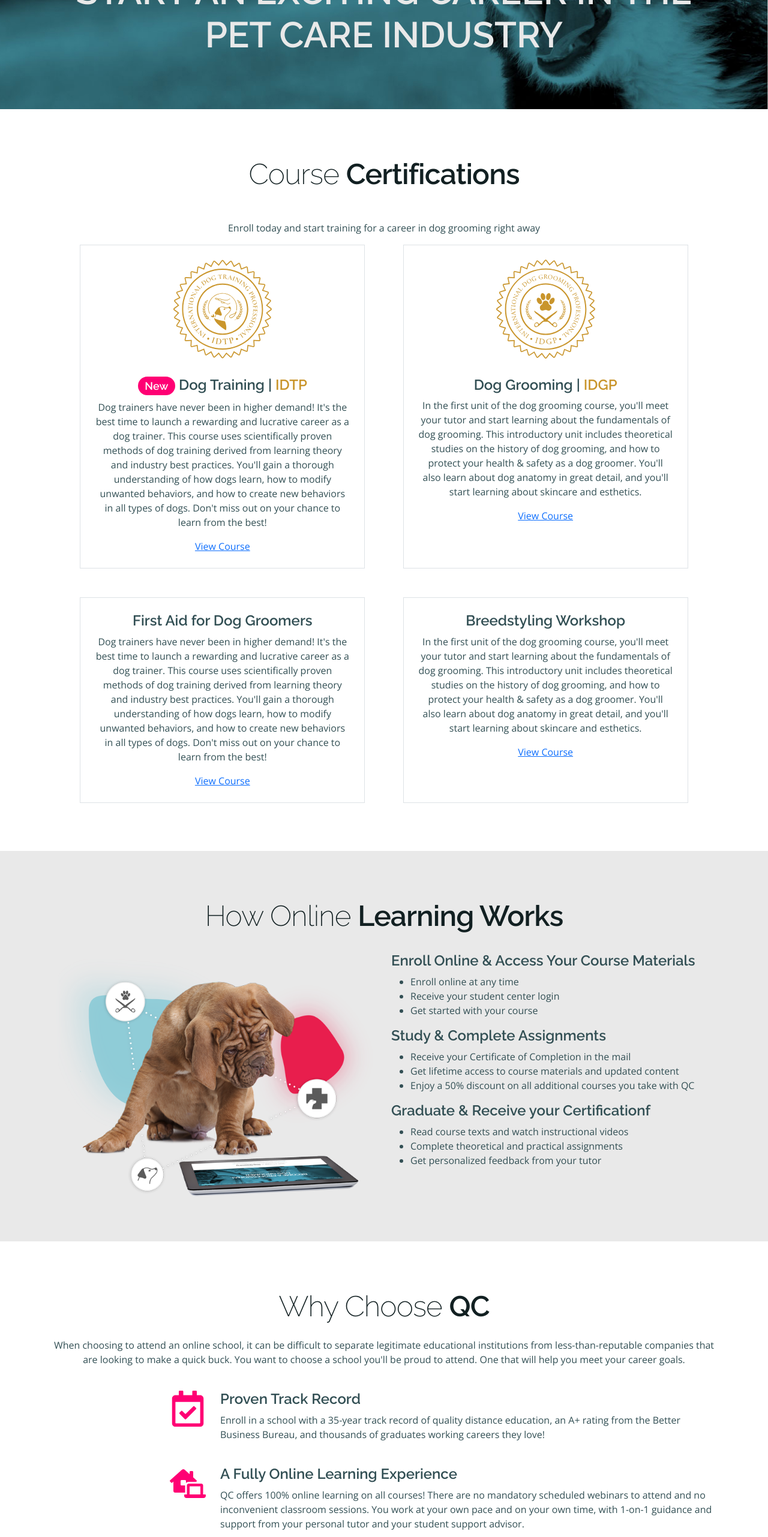
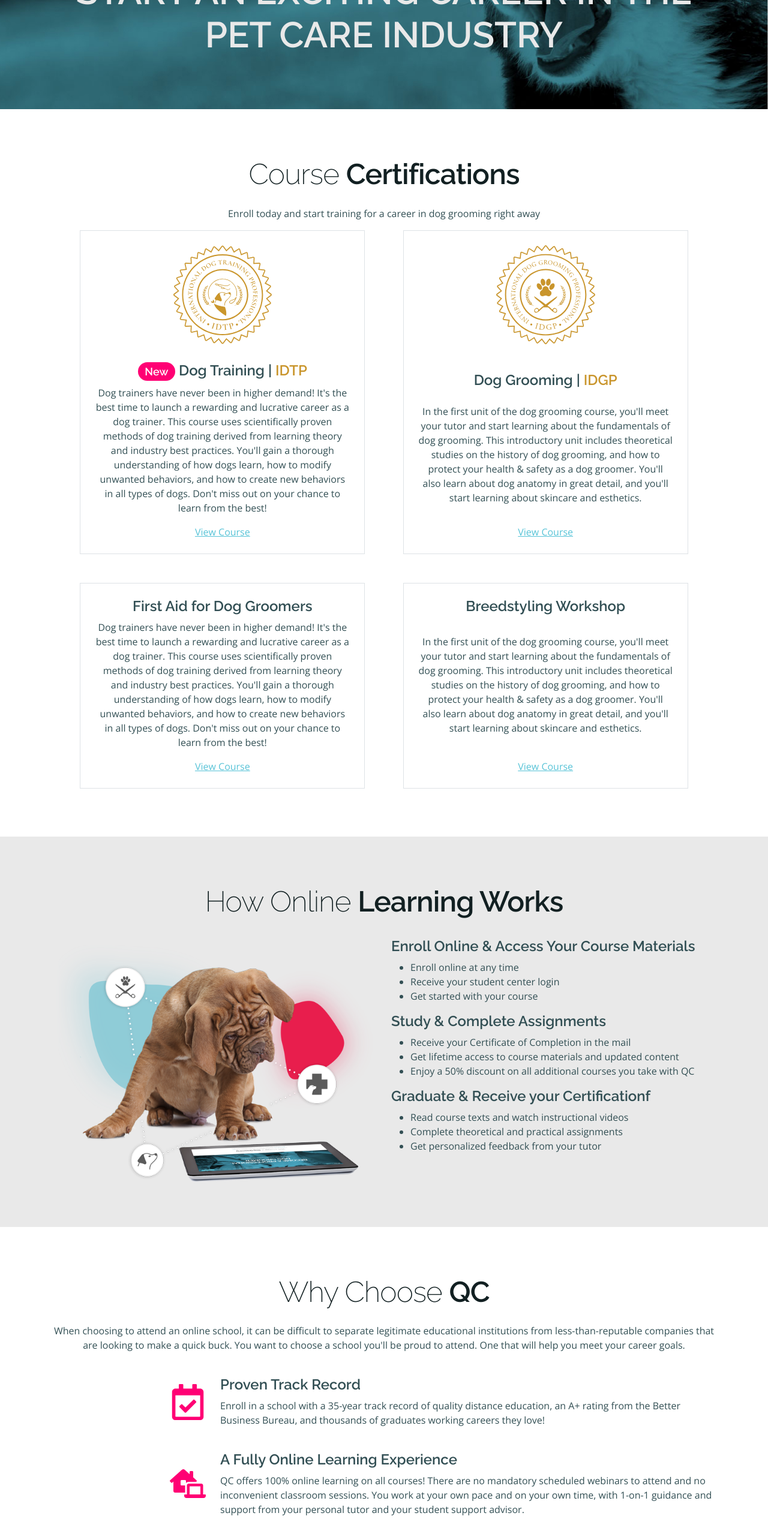
Before and after one commit to QCCareerSchool-Org/www.qcpetstudies.com, a Next.js app: page / in a window 1280 px wide. Shown: the part 234-2797 px from the top of the page at 60% size. Built offline with nearby package versions, Linux system fonts and the light colour scheme; no server answers.

Commit message:
- updated home page code

```diff
--- a/src/pages/index.tsx
+++ b/src/pages/index.tsx
@@ -14,8 +14,6 @@ const goldenColorFont = {
   color: '#C9952C',
 };
 const Home: NextPage = () => {
-
-  const enrollUrl = 'https://enroll.qcpetstudies.com?c[]=dg';
 
   return (
     <DefaultLayout>
@@ -34,36 +32,36 @@ const Home: NextPage = () => {
 
       <section>
         <div className="container text-center">
-          <h2 className="mb-5">Course <strong>Certifications</strong></h2>
+          <h2 className="mb-4">Course <strong>Certifications</strong></h2>
           <p>Enroll today and start training for a career in dog grooming right away</p>
           <div className="row justify-content-evenly mb-5">
-            <div className="col-12 col-lg-5 mb-5 mb-lg-0 border p-4">
+            <div className="col-10 col-lg-5 mb-5 mb-lg-0 border p-4 d-flex flex-column justify-content-between">
               <div className="mb-4">
                 <Image src={IDTPCertificationGold} width={165} height={165} alt="21-Day Money-Back Guarantee" />
               </div>
               <h3><Badge pill bg="secondary">New</Badge> Dog Training | <span style={goldenColorFont}>IDTP</span></h3>
               <p>Dog trainers have never been in higher demand! It&apos;s the best time to launch a rewarding and lucrative career as a dog trainer. This course uses scientifically proven methods of dog training derived from learning theory and industry best practices. You&apos;ll gain a thorough understanding of how dogs learn, how to modify unwanted behaviors, and how to create new behaviors in all types of dogs. Don&apos;t miss out on your chance to learn from the best!</p>
-              <Link href="#"><a className="">View Course</a></Link>
+              <Link href="#"><a className="link-primary">View Course</a></Link>
             </div>
-            <div className="col-12 col-lg-5 border p-4">
+            <div className="col-10 col-lg-5 border p-4 d-flex flex-column justify-content-between">
               <div className="mb-4">
                 <Image src={IDGPCertificationGold} width={165} height={165} alt="1-Year Money-Back Guarantee" />
               </div>
               <h3>Dog Grooming | <span style={goldenColorFont}>IDGP</span> </h3>
               <p>In the first unit of the dog grooming course, you&apos;ll meet your tutor and start learning about the fundamentals of dog grooming. This introductory unit includes theoretical studies on the history of dog grooming, and how to protect your health &amp; safety as a dog groomer. You&apos;ll also learn about dog anatomy in great detail, and you&apos;ll start learning about skincare and esthetics.</p>
-              <Link href="#"><a className="">View Course</a></Link>
+              <Link href="#"><a className="link-primary">View Course</a></Link>
             </div>
           </div>
           <div className="row justify-content-evenly">
-            <div className="col-12 col-lg-5 mb-5 mb-lg-0 border p-4">
+            <div className="col-10 col-lg-5 mb-5 mb-lg-0 border p-4  d-flex flex-column justify-content-between">
               <h3>First Aid for Dog Groomers</h3>
               <p>Dog trainers have never been in higher demand! It&apos;s the best time to launch a rewarding and lucrative career as a dog trainer. This course uses scientifically proven methods of dog training derived from learning theory and industry best practices. You&apos;ll gain a thorough understanding of how dogs learn, how to modify unwanted behaviors, and how to create new behaviors in all types of dogs. Don&apos;t miss out on your chance to learn from the best!</p>
-              <Link href="#"><a className="">View Course</a></Link>
+              <Link href="#"><a className="link-primary">View Course</a></Link>
             </div>
-            <div className="col-12 col-lg-5 border p-4">
+            <div className="col-10 col-lg-5 border p-4  d-flex flex-column justify-content-between">
               <h3>Breedstyling Workshop</h3>
               <p>In the first unit of the dog grooming course, you&apos;ll meet your tutor and start learning about the fundamentals of dog grooming. This introductory unit includes theoretical studies on the history of dog grooming, and how to protect your health &amp; safety as a dog groomer. You&apos;ll also learn about dog anatomy in great detail, and you&apos;ll start learning about skincare and esthetics.</p>
-              <Link href="#"><a className="">View Course</a></Link>
+              <Link href="#"><a className="link-primary">View Course</a></Link>
             </div>
           </div>
         </div>
@@ -77,10 +75,10 @@ const Home: NextPage = () => {
             </div>
           </div>
           <div className="row mb-4">
-            <div className="col-6 offset-3 col-md-6 offset-md-0 mb-4 mb-md-0">
+            <div className="col-12 col-md-6 offset-md-0 mb-4 mb-md-0">
               <Image src={HowItWorks} alt="How It Works Icons" />
             </div>
-            <div className="col-6 offset-3 col-md-6 offset-md-0 mb-4 mb-md-0">
+            <div className="col-12 col-md-6 offset-md-0 mb-4 mb-md-0">
               <h3>Enroll Online &amp; Access Your Course Materials</h3>
               <ul>
                 <li>Enroll online at any time</li>
@@ -113,7 +111,7 @@ const Home: NextPage = () => {
             <p>When choosing to attend an online school, it can be difficult to separate legitimate educational institutions from less-than-reputable companies that are looking to make a quick buck. You want to choose a school you&apos;ll be proud to attend. One that will help you meet your career goals.</p>
           </div>
           <div className="row mb-4">
-            <div className="col-3 text-end">
+            <div className="col-2 col-md-3 d-flex align-items-center justify-content-end">
               <FaRegCalendarCheck className="h1 text-secondary mb-3" />
             </div>
             <div className="col-9">
@@ -122,7 +120,7 @@ const Home: NextPage = () => {
             </div>
           </div>
           <div className="row mb-4">
-            <div className="col-3 text-end">
+            <div className="col-2 col-md-3 d-flex align-items-center justify-content-end">
               <FaLaptopHouse className="h1 text-secondary mb-3" />
             </div>
             <div className="col-9">
@@ -131,7 +129,7 @@ const Home: NextPage = () => {
             </div>
           </div>
           <div className="row mb-4">
-            <div className="col-3 text-end">
+            <div className="col-2 col-md-3 d-flex align-items-center justify-content-end">
               <FaChalkboardTeacher className="h1 text-secondary mb-3" />
             </div>
             <div className="col-9">
@@ -140,7 +138,7 @@ const Home: NextPage = () => {
             </div>
           </div>
           <div className="row mb-4">
-            <div className="col-3 text-end">
+            <div className="col-2 col-md-3 d-flex align-items-center justify-content-end">
               <FaBriefcase className="h1 text-secondary mb-3" />
             </div>
             <div className="col-9">
@@ -149,7 +147,7 @@ const Home: NextPage = () => {
             </div>
           </div>
           <div className="row">
-            <div className="col-3 text-end">
+            <div className="col-2 col-md-3 d-flex align-items-center justify-content-end">
               <FaHandHoldingUsd className="h1 text-secondary mb-3" />
             </div>
             <div className="col-9">
@@ -160,14 +158,6 @@ const Home: NextPage = () => {
         </div>
       </section>
 
-      <section className="bg-light">
-        <div className="container text-center">
-          <h2>Enroll Online</h2>
-          <p>Are you ready to take the first step towards a new career in dog grooming?</p>
-          <a href={enrollUrl}><button className="btn btn-secondary btn-lg">Enroll Online</button></a>
-        </div>
-      </section>
-
     </DefaultLayout>
   );
 };
```
